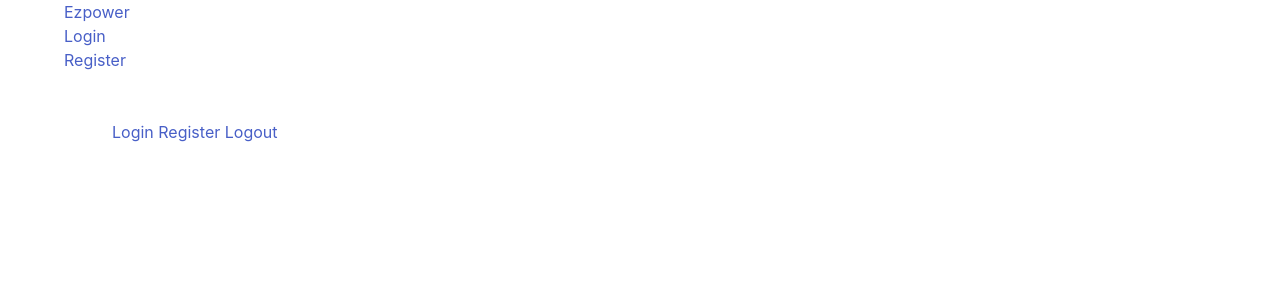
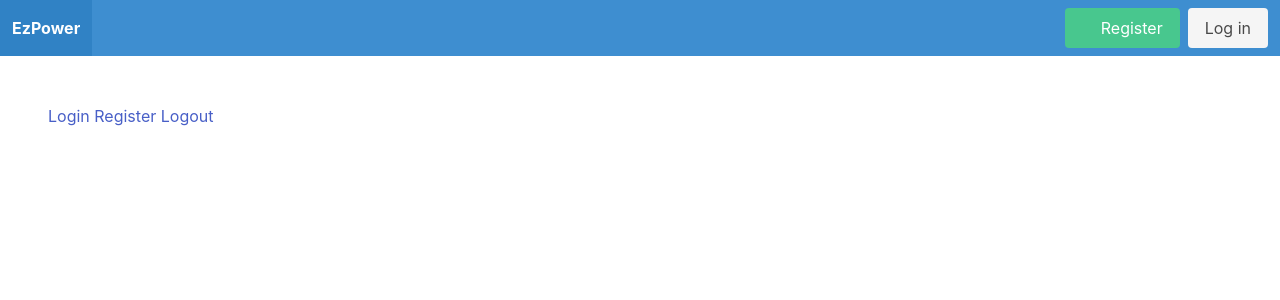
Before and after one commit to izzyskills/EzPower, a Django app: page / in a window 1280 px wide. Shown: the top 300 px of the page. Run offline with Django 4.2, Linux system fonts and the light colour scheme.

Commit message:
added some styling

```diff
--- a/templates/base.html
+++ b/templates/base.html
@@ -13,10 +13,6 @@
   </head>
   <body>
     {% include "navbar.html" %}
-    <div class="container">
-      <section class="section">
-        <main>{% block content %}{% endblock content %}</main>
-      </section>
-    </div>
+    <section class="section">{% block content %}{% endblock content %}</section>
   </body>
 </html>
--- a/templates/navbar.html
+++ b/templates/navbar.html
@@ -1,34 +1,42 @@
 {% load static %}
-<header class="header header--loggedIn">
-  <div class="container">
-    <a href="{% url 'home' %}" class="header__logo">
-      <img alt="" class="image" />
-      <h1>Ezpower</h1>
+<nav class="navbar is-info">
+  <div class="navbar-brand">
+    <a href="{% url 'home' %}" class="navbar-item"><strong>EzPower</strong></a
+    ><a
+      class="navbar-burger"
+      aria-label="menu"
+      aria-expanded="false"
+      data-target="navbar-menu"
+      href=""
+    >
+      <span aria-hidden="true"></span>
+      <span aria-hidden="true"></span>
+      <span aria-hidden="true"></span>
     </a>
-    <div>
-      <h1>{% block header %}{% endblock header %}</h1>
+  </div>
+  <div class="navbar-menu" id="navbar-menu">
+    <div class="navbar-end">
+      {% if request.user.is_authenticated %}
+      <a href="{% url 'profile' %}" class="navbar-item">Profile</a>
+      <a href="{% url 'history' %}" class="navbar-item"
+        >Previous Transactions</a
+      >
+      <div class="navbar-item">
+        <a href="{% url 'logout' %}" class="button is-danger">Log Out</a>
+      </div>
+      {% else %}
+      <div class="navbar-item">
+        <div class="buttons">
+          <a href="{% url 'register' %}" class="button is-success">
+            <span class="icon">
+              <i class="fas fa-shopping-cart"></i>
+            </span>
+            <span>Register</span>
+          </a>
+          <a href="{% url 'login' %}" class="button is-light">Log in</a>
+        </div>
+      </div>
+      {% endif %}
     </div>
-    <nav class="header__menu">
-      {% if request.user.is_authenticated %}
-      <ul class="nav__links">
-        <li>
-          <a href="{% url 'profile' %}">Profile</a>
-        </li>
-        <li>
-          <a href="{% url 'history' %}">Previous Transactions</a>
-        </li>
-        <li>
-          <a href="{% url 'logout' %}">Logout</a>
-        </li>
-      </ul>
-      {% else %}
-      <a href="{% url 'login' %}">
-        <p>Login</p>
-      </a>
-      <a href="{% url 'register' %}">
-        <p>Register</p>
-      </a>
-      {% endif %}
-    </nav>
   </div>
-</header>
+</nav>
```
Also changed, not shown: templates/history.html (+3 -4 lines), templates/registration/registration.html (+28 -5 lines).
